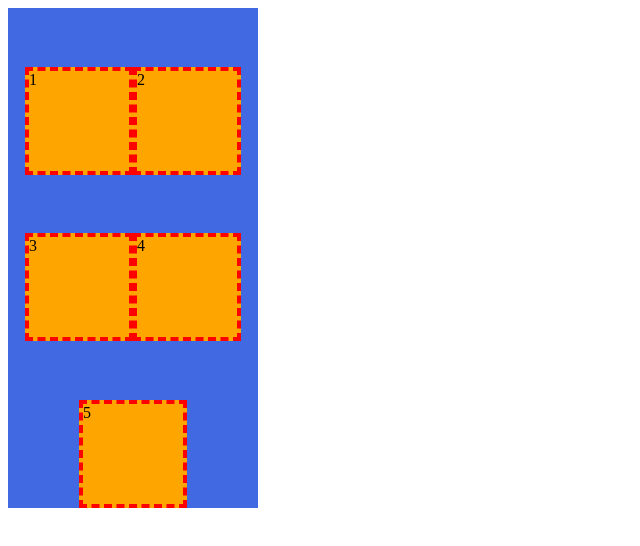
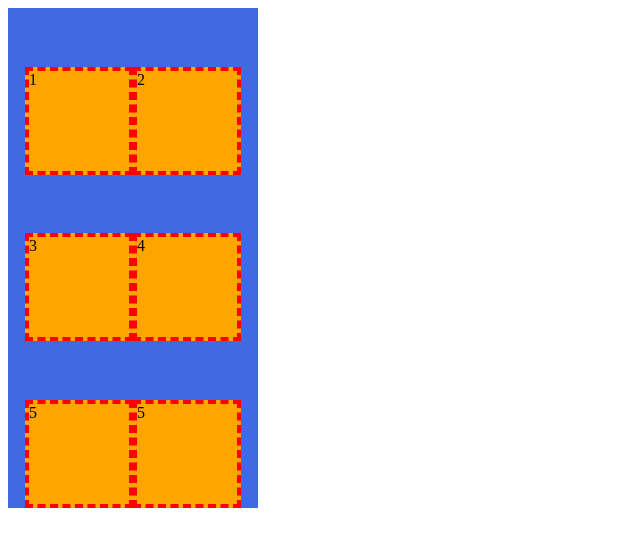
Before and after one commit to jongseung/fastcampus_js, a plain HTML site: page index.html in a window 1280 px wide. Shown: the whole page, without its empty margins (0-640 px from the left). Drawn offline with Linux system fonts and the light colour scheme.

Commit message:
div에 아이템 5번 추가

```diff
--- a/index.html
+++ b/index.html
@@ -15,6 +15,7 @@
       <div class="item">3</div>
       <div class="item">4</div>
       <div class="item">5</div>
+      <div class="item">5</div>
     </div>
   </body>
 </html>
```
